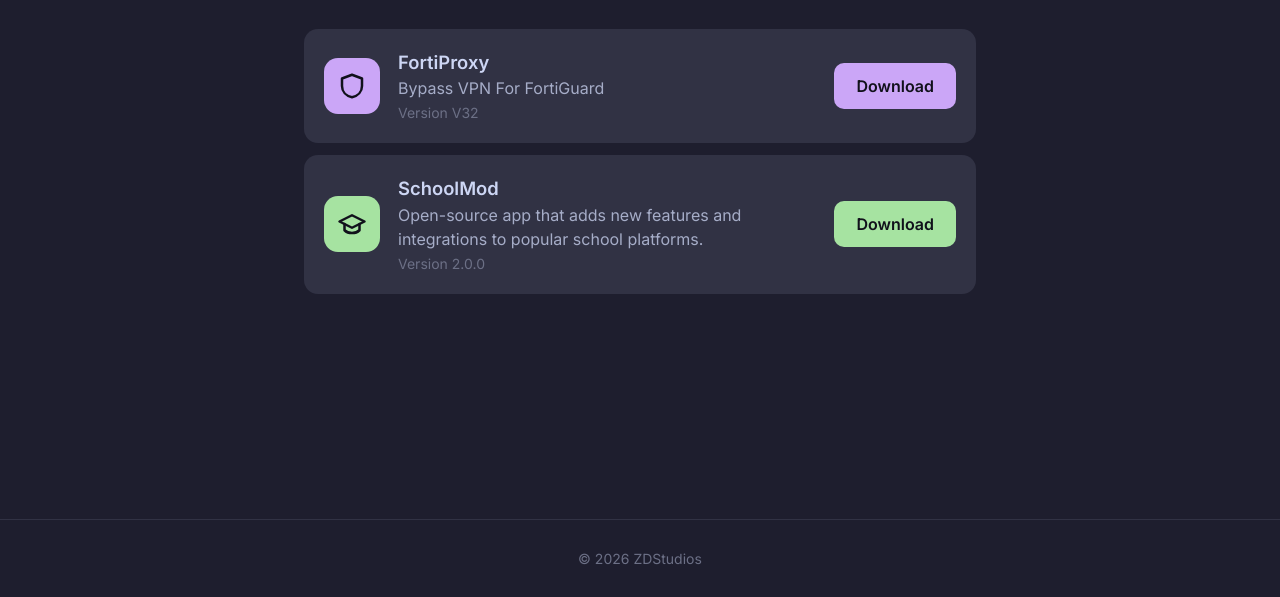
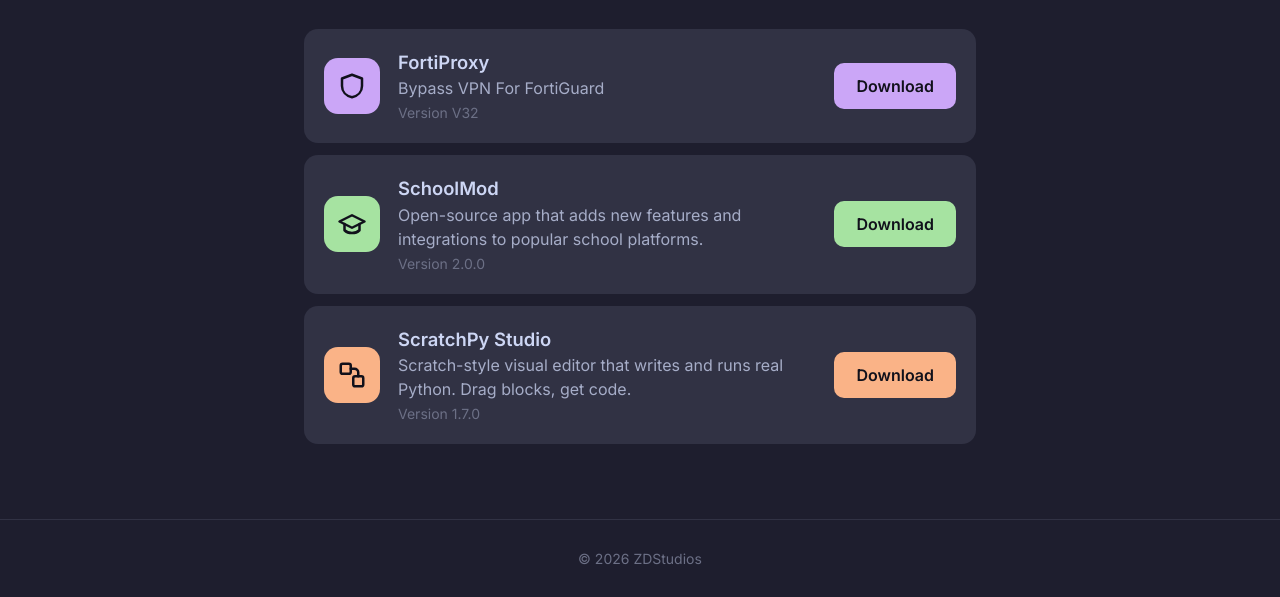
Before and after one commit to ZDStudios/ZDStudios, a plain HTML site: page software.html in a window 1280 px wide. Shown: the part 203-800 px from the top of the page. Drawn offline with Linux system fonts and the light colour scheme.

Commit message:
Update software.html

```diff
--- a/software.html
+++ b/software.html
@@ -20,6 +20,7 @@
     --text: #cdd6f4;
     --mauve: #cba6f7;
     --green: #a6e3a1;
+    --peach: #fab387;
   }
 
   * { box-sizing: border-box; margin: 0; padding: 0; }
@@ -77,6 +78,7 @@
   }
   .app + .app { margin-top: 12px; }
   .app.green { --accent: var(--green); }
+  .app.peach { --accent: var(--peach); }
 
   .app-icon {
     flex: none;
@@ -164,6 +166,18 @@
     </div>
     <a class="btn" href="https://github.com/ZDStudios/SchoolMod/releases/download/v2.0.0/SchoolMod-2.0.0-Setup.exe" aria-label="Download SchoolMod 2.0.0">Download</a>
   </article>
+
+  <article class="app peach">
+    <div class="app-icon" aria-hidden="true">
+      <svg viewBox="0 0 24 24" fill="none" stroke="currentColor" stroke-width="2" stroke-linecap="round" stroke-linejoin="round"><rect x="3" y="3" width="8" height="8" rx="1.5"/><rect x="13" y="13" width="8" height="8" rx="1.5"/><path d="M11 7h3a3 3 0 0 1 3 3v3"/></svg>
+    </div>
+    <div class="app-info">
+      <h2>ScratchPy Studio</h2>
+      <p>Scratch-style visual editor that writes and runs real Python. Drag blocks, get code.</p>
+      <div class="ver">Version 1.7.0</div>
+    </div>
+    <a class="btn" href="https://github.com/ZDStudios/scratchpy-studio/releases/download/v1.7.0/ScratchPyStudio.exe" aria-label="Download ScratchPy Studio 1.7.0">Download</a>
+  </article>
 </main>
 
 <footer>© <span id="year"></span> ZDStudios</footer>
```
